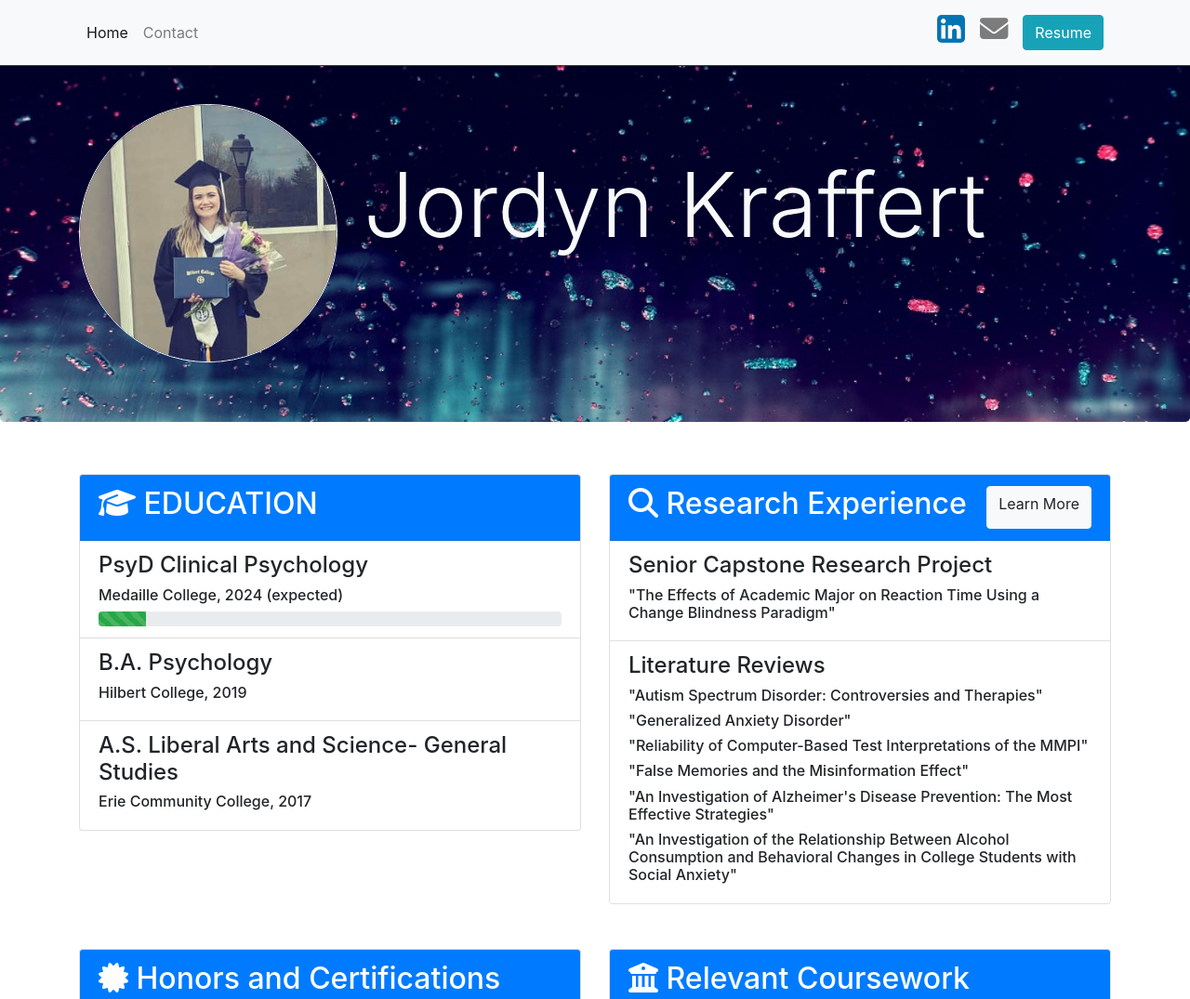
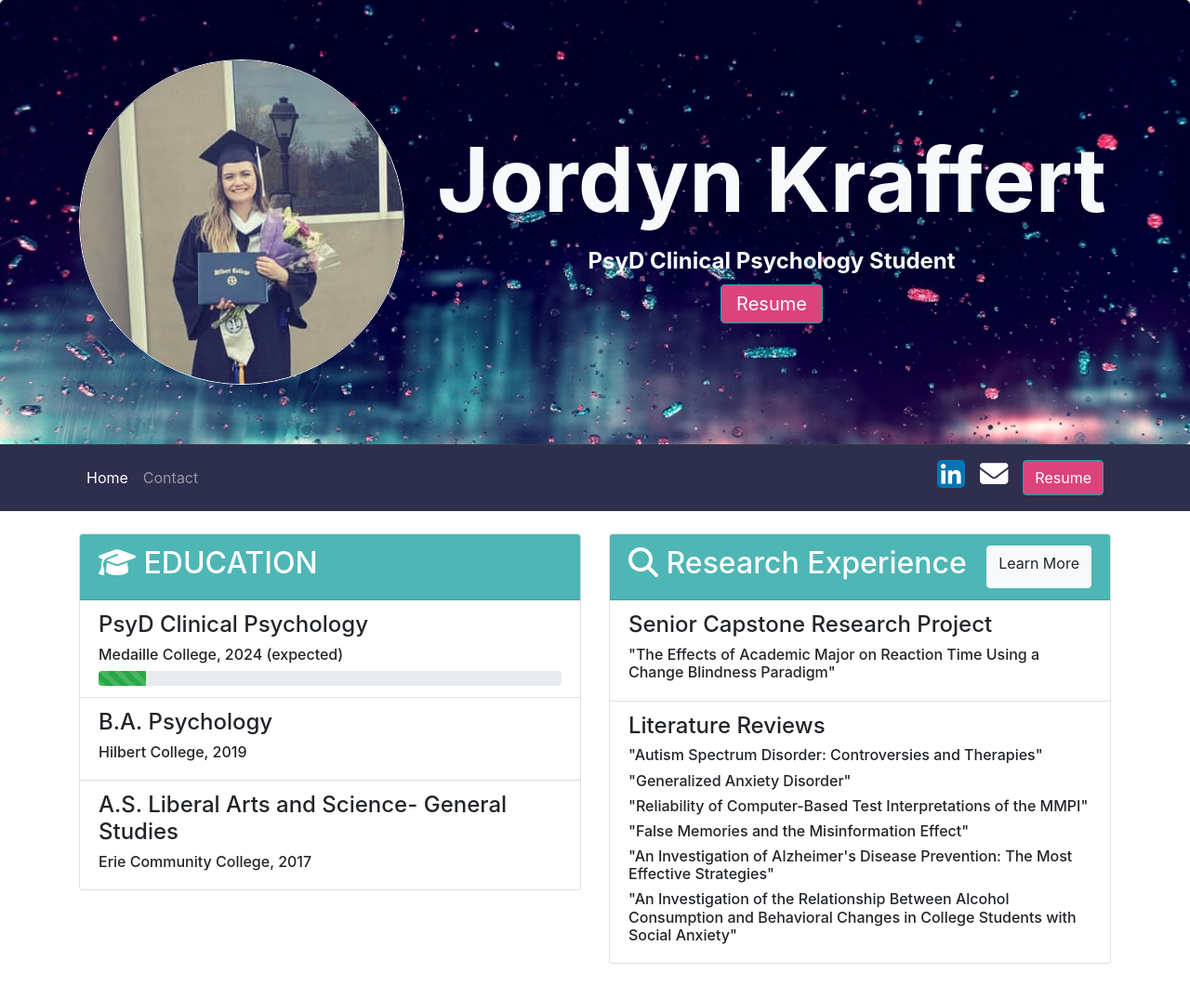
Before and after one commit to drewfiut/drewfiut.github.io, a plain HTML site: page Jordyn/index.html in a window 1280 px wide. Shown: the top 1075 px of the page at 93% size. Drawn offline with nearby package versions, Linux system fonts and the light colour scheme.

Commit message:
Colors and header

```diff
--- a/Jordyn/index.html
+++ b/Jordyn/index.html
@@ -25,8 +25,29 @@
 </head>
 <body>
 
+
+
+
+
+	<div class="jumbotron">
+		<div class="container">
+			<div class="row align-items-center">
+				<div class="col-sm-4 text-center">
+					<img src="IMG_2068.jpg" class="d-inline d-sm-none rounded-circle w-75 mb-3 border border-white">
+					<img src="IMG_2068.jpg" class="d-none d-sm-inline rounded-circle w-100 border border-white">
+				</div>
+				<div class="col-sm-8 text-center">
+					<h1 class="display-1 d-none d-lg-inline text-light font-weight-bold">Jordyn Kraffert</h1>
+					<h1 class="d-inline d-lg-none text-light font-weight-bold">Jordyn Kraffert</h1>
+					<h4 class="text-light font-weight-bold my-3">PsyD Clinical Psychology Student</h4>
+					<a class="d-inline nav-link btn btn-info btn-lg" href="Resume.pdf">Resume</a>
+				</div>
+			</div>
+		</div>
+	</div>
+
 	<!-- Navbar -->
-	<nav class="navbar navbar-expand-lg navbar-light bg-light fixed-top border-bottom border-dark">
+	<nav class="navbar navbar-expand-lg navbar-dark bg-dark sticky-top border-bottom border-top border-dark">
 		<div class="container">
 			<button class="navbar-toggler" type="button" data-toggle="collapse" data-target="#navbarSupportedContent" aria-controls="navbarSupportedContent" aria-expanded="false" aria-label="Toggle navigation">
 				<span class="navbar-toggler-icon"></span>
@@ -48,7 +69,7 @@
 						</a>
 					</li>
 					<li class="nav-item">
-						<a class="nav-link" href="mailto:drewfiutko@gmail.com" target="_blank">
+						<a class="nav-link active" href="mailto:drewfiutko@gmail.com" target="_blank">
 							<i id="mail" class="fas fa-envelope"></i>
 						</a>
 					</li>
@@ -60,23 +81,9 @@
 		</div>
 	</nav>
 
-
-
-	<div class="jumbotron mt-5">
-		<div class="container">
-			<img src="IMG_2068.jpg" class="rounded-circle h-25 w-25 border border-white">
-			<h1 class="display-1 d-none d-lg-inline m-4 text-light">Jordyn Kraffert</h1>
-			<h1 class="d-none d-md-inline d-lg-none m-4 text-light">Jordyn Kraffert</h1>
-			<h2 class="d-none d-sm-inline d-md-none m-4 text-light">Jordyn Kraffert</h2>
-			<h4 class="d-inline d-sm-none m-4 text-light">Jordyn Kraffert</h4>
-
-		</div>
-	</div>
-
 	<div class="container">
 		<div class="row">
 			<div class="col-md my-4">
-
 				<div class="card">
 					<div class="card-header text-white bg-primary">
 						<h2><i class="fas fa-graduation-cap"></i> EDUCATION</h2>
--- a/Jordyn/theme.css
+++ b/Jordyn/theme.css
@@ -6,4 +6,17 @@
 	background: url(jumbo.jpg);
 	background-position: center;
 	background-size: cover;
+	margin: 0;
 }
+
+.bg-primary{
+	background-color: #4EB6B5!important;
+}
+
+.bg-dark{
+	background-color: #2E2E4D!important;
+}
+
+.btn-info{
+	background-color: #DD437B!important;
+}
```
Also changed, not shown: index.html (+3 -2 lines).
